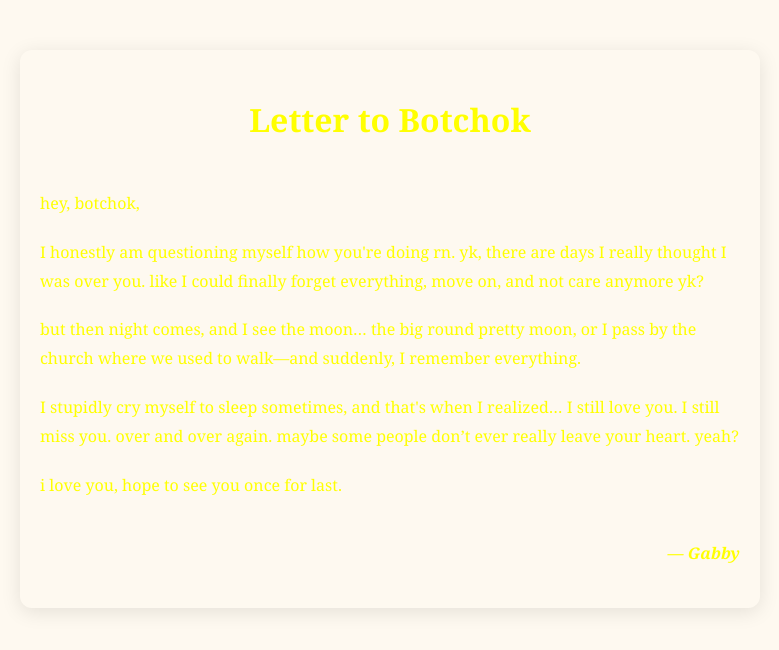
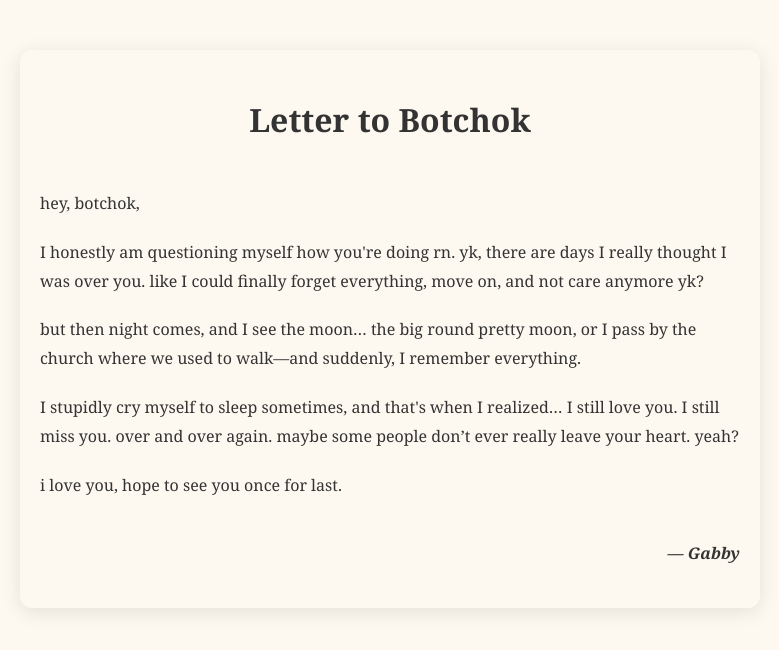
Before and after one commit to SpanishBread012526/lily-wisteria, a plain HTML site: page index.html in a window 1280 px wide. Shown: the whole page, without its empty margins (250-1029 px from the left). Drawn offline with Linux system fonts and the light colour scheme.

Commit message:
Update index.html

```diff
--- a/index.html
+++ b/index.html
@@ -8,7 +8,7 @@
         body {
             font-family: "Georgia", serif;
             background-color: #fef9f0;
-            color: #ffff00;
+            color: #333;
             max-width: 700px;
             margin: 50px auto;
             padding: 20px;
@@ -20,7 +20,7 @@
             text-align: center;
             font-weight: bold;
             margin-bottom: 40px;
-            color: #ffff00;
+            color: #333;
         }
         p {
             margin-bottom: 20px;
```
